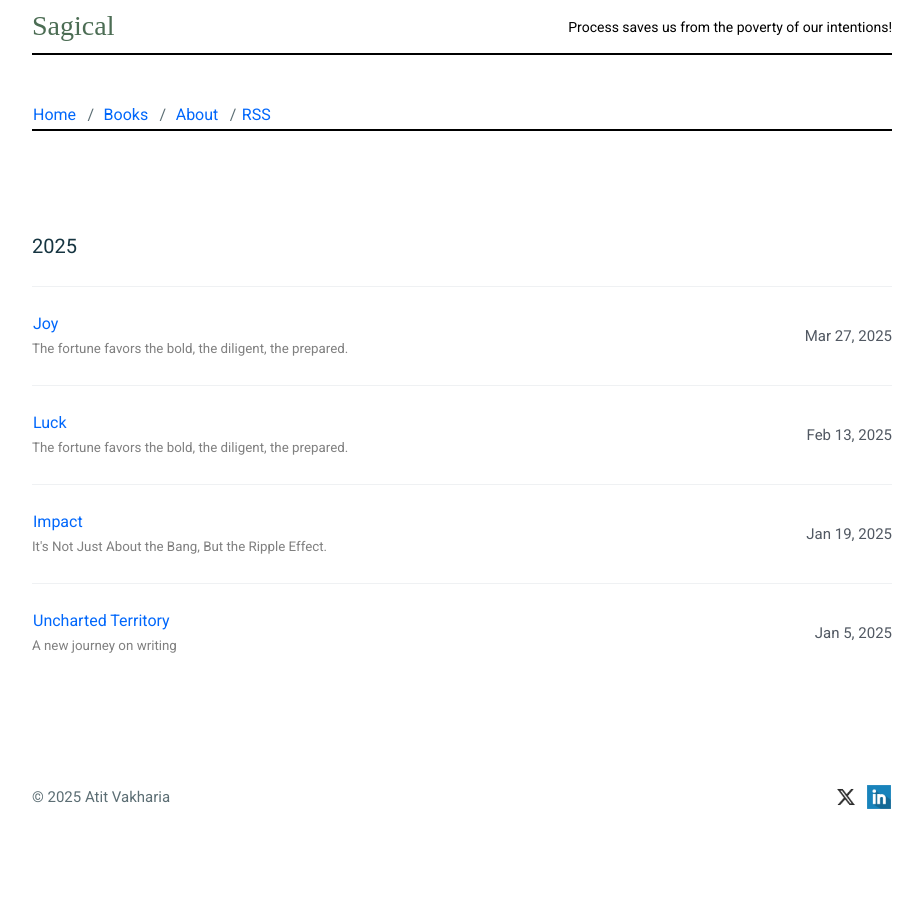
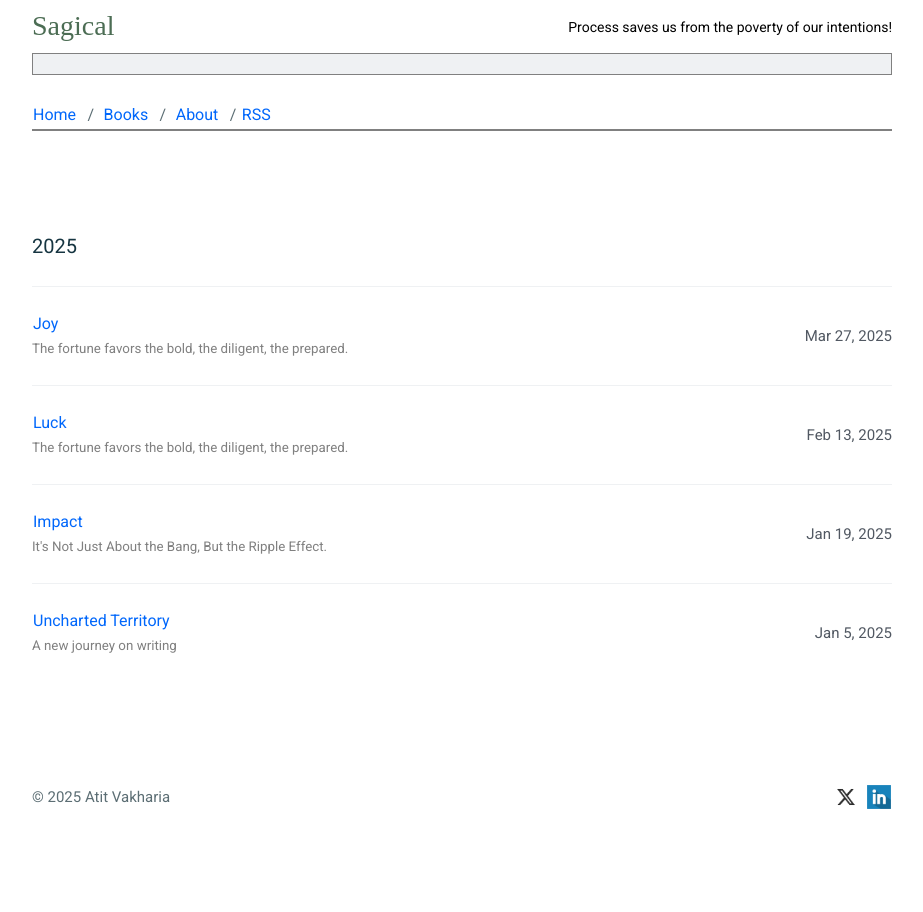
Before and after one commit to mkchoi212/paper-jekyll-theme, a Jekyll site: the page built from index.html, in a window 1280 px wide. Shown: the whole page, without its empty margins (178-1101 px from the left). Built offline with Jekyll 4.4.1, drawn with Linux system fonts in a browser that asks for light colours.

Commit message:
Update header.html

```diff
--- a/_includes/header.html
+++ b/_includes/header.html
@@ -4,12 +4,12 @@
   </div>
   <div style="float: right; text-align: right; width: 50%; font-size: 14px; margin-top: 9px;">Process saves us from the poverty of our intentions!</div>
   <p><br/></p>
-  <hr style="border: 1px solid #000;"/>
-  <div style="float: left; width: 66%; font-size: 16px; padding-top: 20px;">
+  <hr style="border: 1px solid grey; padding-top: 20px;"/>
+  <div style="float: left; width: 66%; font-size: 16px;">
     <a href="{{ "/" | prepend: site.baseurl }}">Home</a>
     <span class="u-separate"></span> <a href="{{ "/books/" | prepend: site.baseurl }}">Books</a>
     <span class="u-separate"></span> <a href="{{ "/about/" | prepend: site.baseurl }}">About</a>
     <span class="u-separate"></span><a href="{{ "/feed.xml" | prepend: site.baseurl }}">RSS</a>
   </div>
-  <hr style="border: 1px solid #000;"/>
+  <hr style="border: 1px solid grey;"/>
 </header>
```
